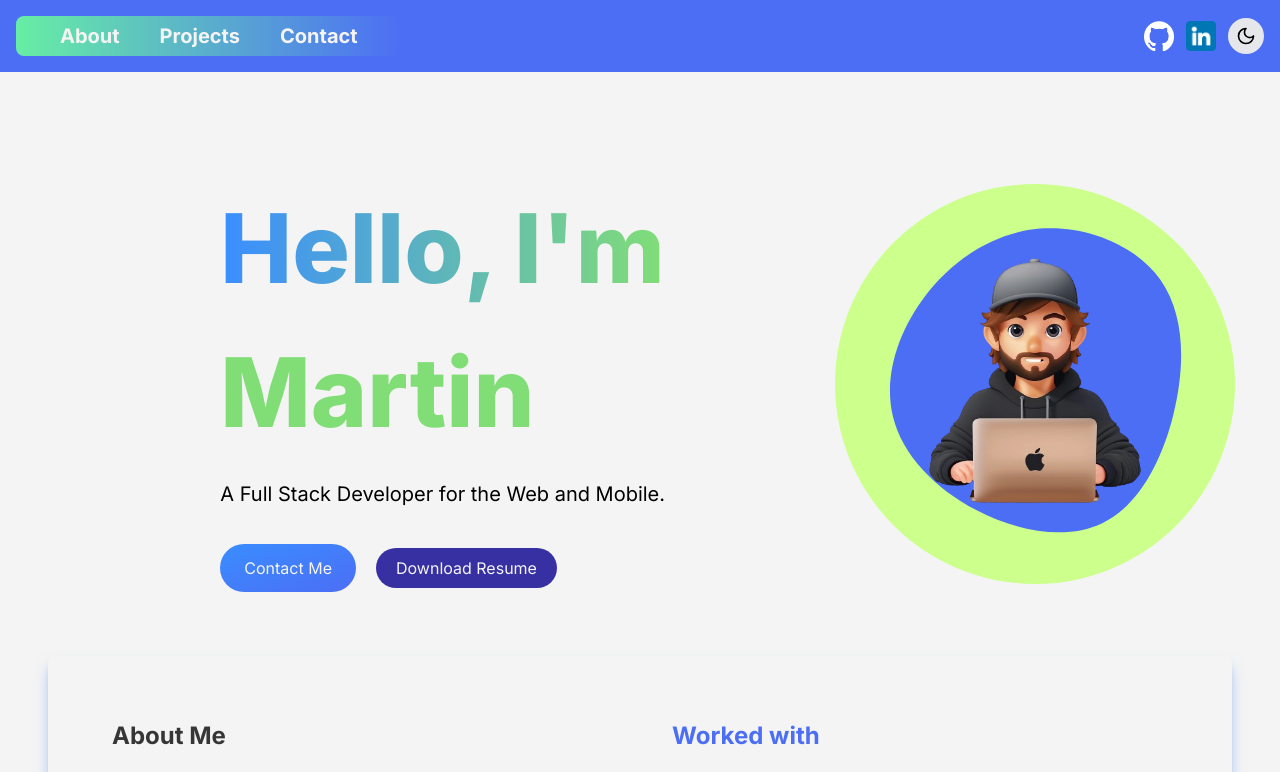
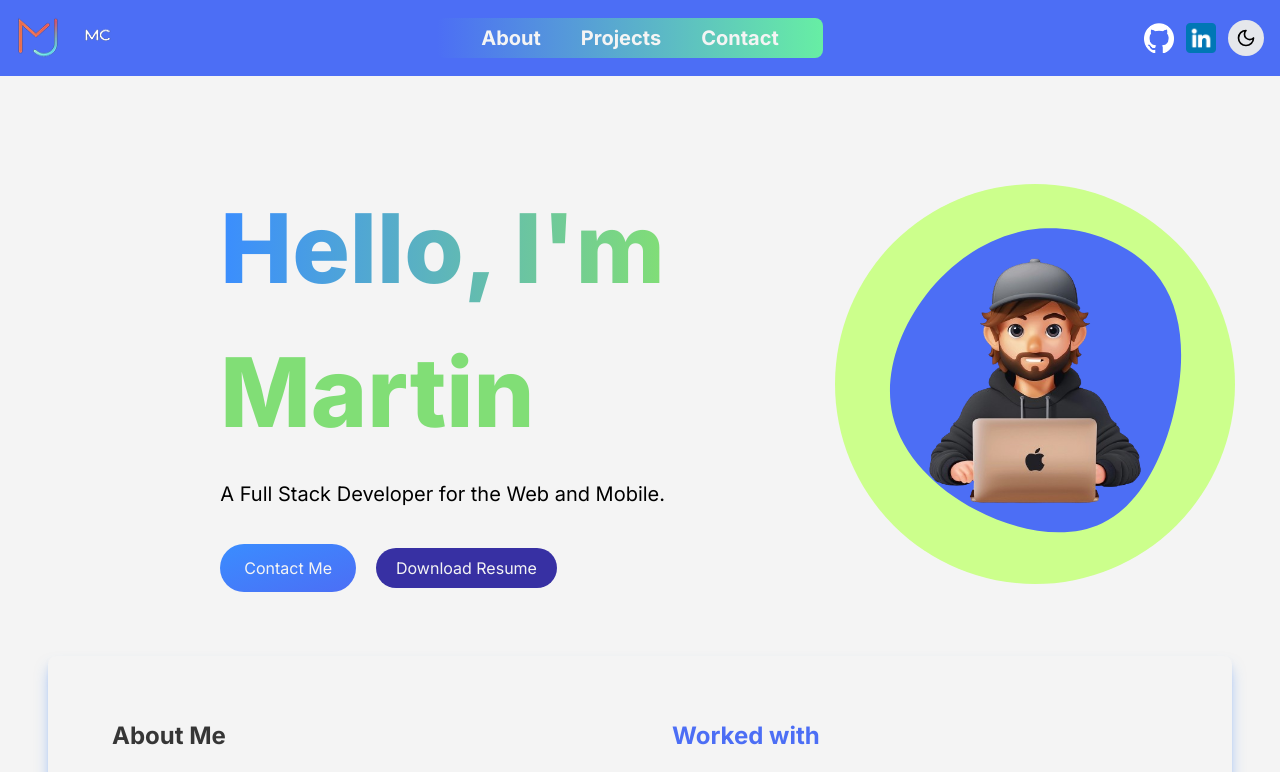
Before and after one commit to martincout/portfolio-next, a Next.js app: page /en in a window 1280 px wide. Shown: the top 772 px of the page. Built offline with nearby package versions, Linux system fonts and the light colour scheme.

Commit message:
added icon back

```diff
--- a/src/app/components/Navbar.jsx
+++ b/src/app/components/Navbar.jsx
@@ -32,12 +32,12 @@ const Navbar = () => {
   return (
     <nav className="dark:bg-[#1C1C1C] fixed mx-auto top-0 left-0 right-0 z-10 bg-primary bg-opacity-100">
       <div className="flex container lg:py-4 flex-wrap items-center justify-between mx-auto px-4 py-2">
-        {/* <Link
+        <Link
           href={"/"}
           className="text-2xl md:text-5xl text-white font-semibold"
         >
           <Image className="transition hover:-translate-y-1 hover:scale-125 h-11" src="/MC.png" width={100} height={100} />
-        </Link> */}
+        </Link>
         <div className="mobile-menu block md:hidden order-3">
           {!navbarOpen ? (
             <button
@@ -55,7 +55,7 @@ const Navbar = () => {
             </button>
           )}
         </div>
-        <div className="menu hidden md:block md:w-auto bg-gradient-to-r from-[#67eea4] to-primary h-10 rounded-lg px-10" id="navbar">
+        <div className="menu hidden md:block md:w-auto bg-gradient-to-r from-primary to-[#67eea4] h-10 rounded-lg px-10" id="navbar">
           <ul className="flex items-center p-4 md:p-0 md:flex-row md:space-x-8 mt-0 h-full">
             {navLinks.map((link, index) => (
               <li key={index}>
```
